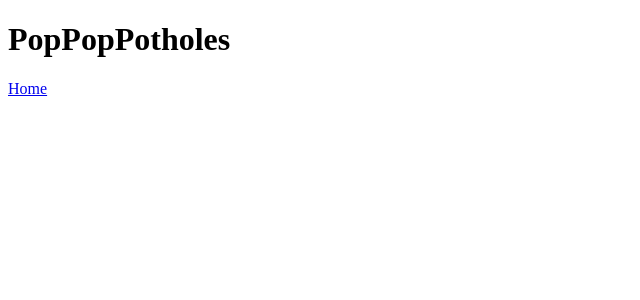
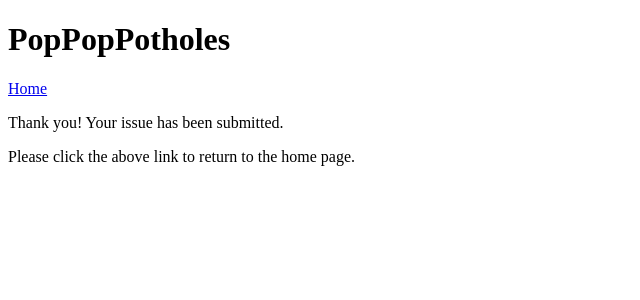
Before and after one commit to 200106-UTA-PRS-NET/P2-PopPopPotholes, an Angular app in the folder PopPopPotholes-Frontend/: page /thank-you in a window 1280 px wide. Before the commit this address led to /. Shown: the top 300 px of the page, without its empty margins (0-640 px from the left). Built offline with nearby package versions, Linux system fonts and the light colour scheme.

Commit message:
added thank you component

```diff
--- a/PopPopPotholes-Frontend/src/app/app-routing.module.ts
+++ b/PopPopPotholes-Frontend/src/app/app-routing.module.ts
@@ -7,6 +7,7 @@ import { TypeComponent } from './type/type.component';
 import { LandingComponent } from './landing/landing.component'
 import { DescriptionComponent } from './description/description.component';
 import { ConfirmationComponent} from './confirmation/confirmation.component'
+import { ThankYouComponent } from './thank-you/thank-you.component'
 
 const routes: Routes = [
   { path: 'severity', component: SeverityComponent },
@@ -16,7 +17,8 @@ const routes: Routes = [
   { path: 'landing', component: LandingComponent},
   { path: '', redirectTo: '/landing', pathMatch: 'full' },
   { path: 'description', component: DescriptionComponent},
-  { path: 'confirmation', component: ConfirmationComponent}
+  { path: 'confirmation', component: ConfirmationComponent},
+  { path: 'thank-you', component: ThankYouComponent }
 ];
 
 @NgModule({
--- a/PopPopPotholes-Frontend/src/app/app.module.ts
+++ b/PopPopPotholes-Frontend/src/app/app.module.ts
@@ -12,6 +12,7 @@ import { LocalIssuesComponent } from './local-issues/local-issues.component';
 import { LandingComponent } from './landing/landing.component';
 import { DescriptionComponent } from './description/description.component';
 import { ConfirmationComponent } from './confirmation/confirmation.component';
+import { ThankYouComponent } from './thank-you/thank-you.component';
 
 import { HttpClientModule } from '@angular/common/http';
 
@@ -25,7 +26,8 @@ import { HttpClientModule } from '@angular/common/http';
     LocalIssuesComponent,
     LandingComponent,
     DescriptionComponent,
-    ConfirmationComponent
+    ConfirmationComponent,
+    ThankYouComponent
   ],
   imports: [
     BrowserModule,
--- /dev/null
+++ b/PopPopPotholes-Frontend/src/app/thank-you/thank-you.component.html
@@ -0,0 +1,2 @@
+<p>Thank you! Your issue has been submitted.</p>
+<p>Please click the above link to return to the home page.</p>
--- /dev/null
+++ b/PopPopPotholes-Frontend/src/app/thank-you/thank-you.component.ts
@@ -0,0 +1,15 @@
+import { Component, OnInit } from '@angular/core';
+
+@Component({
+  selector: 'app-thank-you',
+  templateUrl: './thank-you.component.html',
+  styleUrls: ['./thank-you.component.css']
+})
+export class ThankYouComponent implements OnInit {
+
+  constructor() { }
+
+  ngOnInit(): void {
+  }
+
+}
```
Also changed, not shown: PopPopPotholes-Frontend/src/app/thank-you/thank-you.component.css (added), 2 other files (tests, documents, lock files or other folders).
